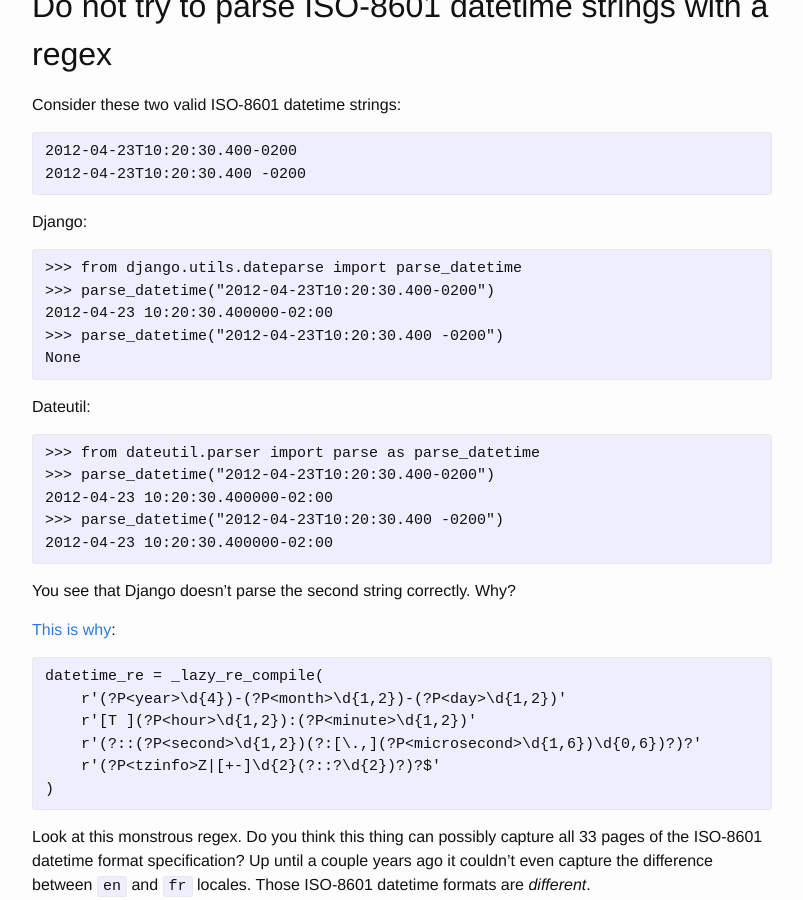
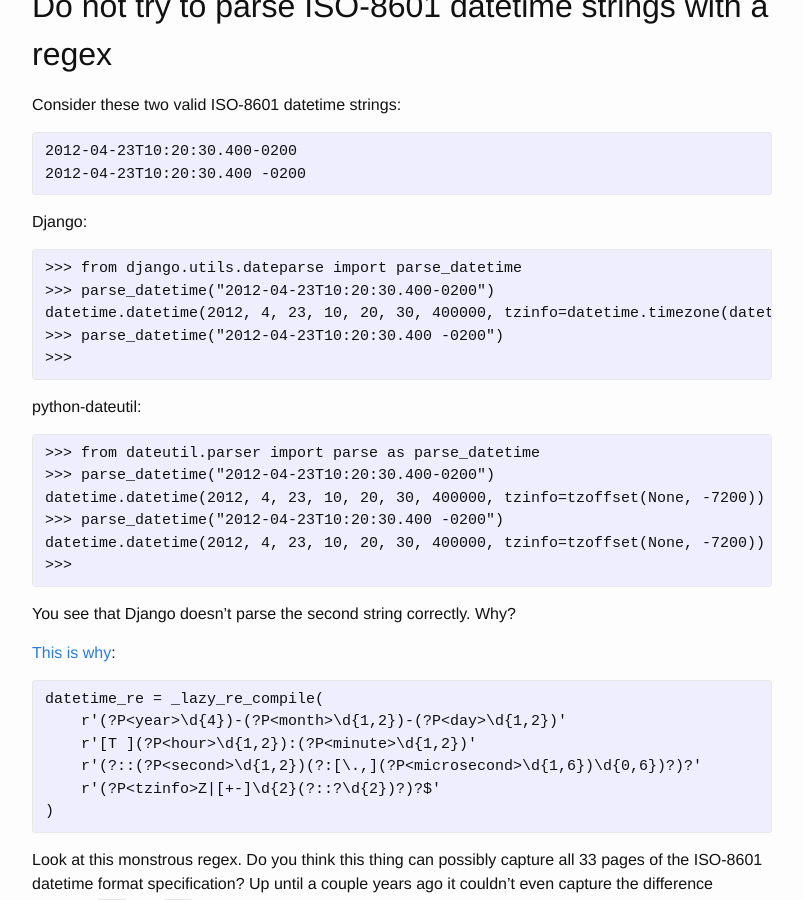
Before and after one commit to benwilber/benwilber.github.io, a Jekyll site: the page built from _posts/2021-05-07-stop-parsing-iso8601-with-regex.md, in a window 1280 px wide and 900 px high, scrolled down 581 px. Shown: the whole window, without its empty margins (238-1041 px from the left). Built offline with Jekyll 4.4.1, drawn with Linux system fonts in a browser that asks for light colours; comment, search, counter and statistics services are not loaded.

Commit message:
Fix examples

````diff
--- a/_posts/2021-05-07-stop-parsing-iso8601-with-regex.md
+++ b/_posts/2021-05-07-stop-parsing-iso8601-with-regex.md
@@ -32,18 +32,19 @@ Django:
 ```
 >>> from django.utils.dateparse import parse_datetime
 >>> parse_datetime("2012-04-23T10:20:30.400-0200")
-2012-04-23 10:20:30.400000-02:00
+datetime.datetime(2012, 4, 23, 10, 20, 30, 400000, tzinfo=datetime.timezone(datetime.timedelta(days=-1, seconds=79200), '-0200'))
 >>> parse_datetime("2012-04-23T10:20:30.400 -0200")
-None
+>>>
 ```
 
-Dateutil:
+python-dateutil:
 ```
 >>> from dateutil.parser import parse as parse_datetime
 >>> parse_datetime("2012-04-23T10:20:30.400-0200")
-2012-04-23 10:20:30.400000-02:00
+datetime.datetime(2012, 4, 23, 10, 20, 30, 400000, tzinfo=tzoffset(None, -7200))
 >>> parse_datetime("2012-04-23T10:20:30.400 -0200")
-2012-04-23 10:20:30.400000-02:00
+datetime.datetime(2012, 4, 23, 10, 20, 30, 400000, tzinfo=tzoffset(None, -7200))
+>>>
 ```
 
 You see that Django doesn't parse the second string correctly.  Why?
````
